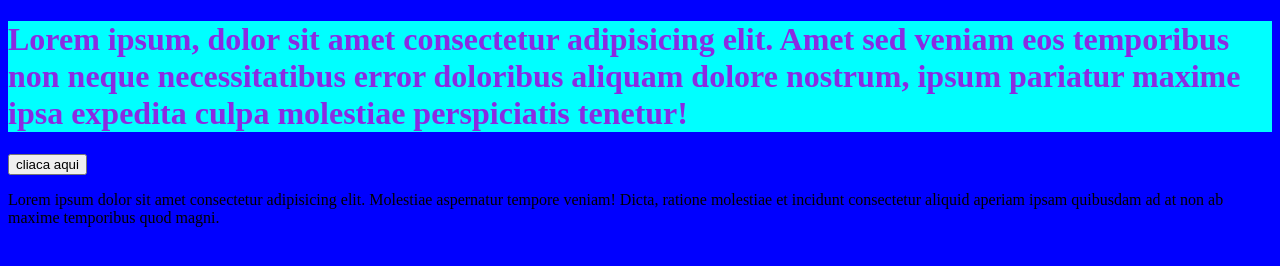
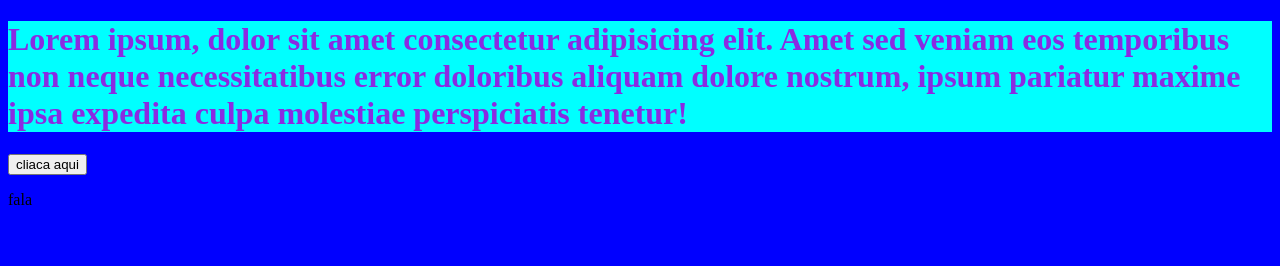
Before and after one commit to https-github-com-guilhermebaggi/web1, a plain HTML site: page index.html in a window 1280 px wide. Drawn offline with Linux system fonts and the light colour scheme.

Commit message:
foi add uma nova linha

```diff
--- a/index.html
+++ b/index.html
@@ -9,6 +9,6 @@
 <body>
     <h1 class="flor">Lorem ipsum, dolor sit amet consectetur adipisicing elit. Amet sed veniam eos temporibus non neque necessitatibus error doloribus aliquam dolore nostrum, ipsum pariatur maxime ipsa expedita culpa molestiae perspiciatis tenetur!</h1>
     <button>cliaca aqui</button>
-    <p>Lorem ipsum dolor sit amet consectetur adipisicing elit. Molestiae aspernatur tempore veniam! Dicta, ratione molestiae et incidunt consectetur aliquid aperiam ipsam quibusdam ad at non ab maxime temporibus quod magni.</p>
+   <p>fala</p>
 </body>
 </html>
```
